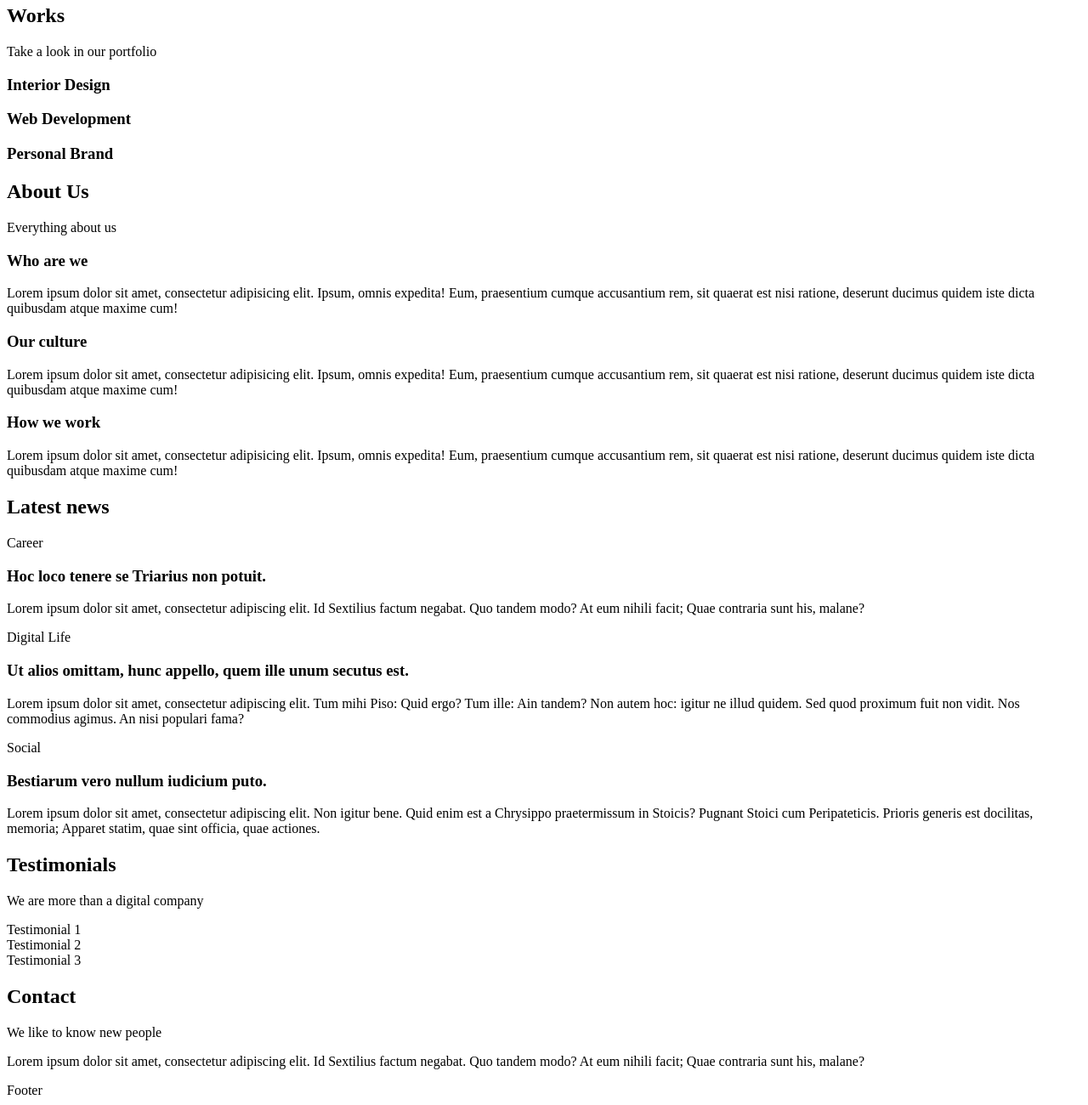
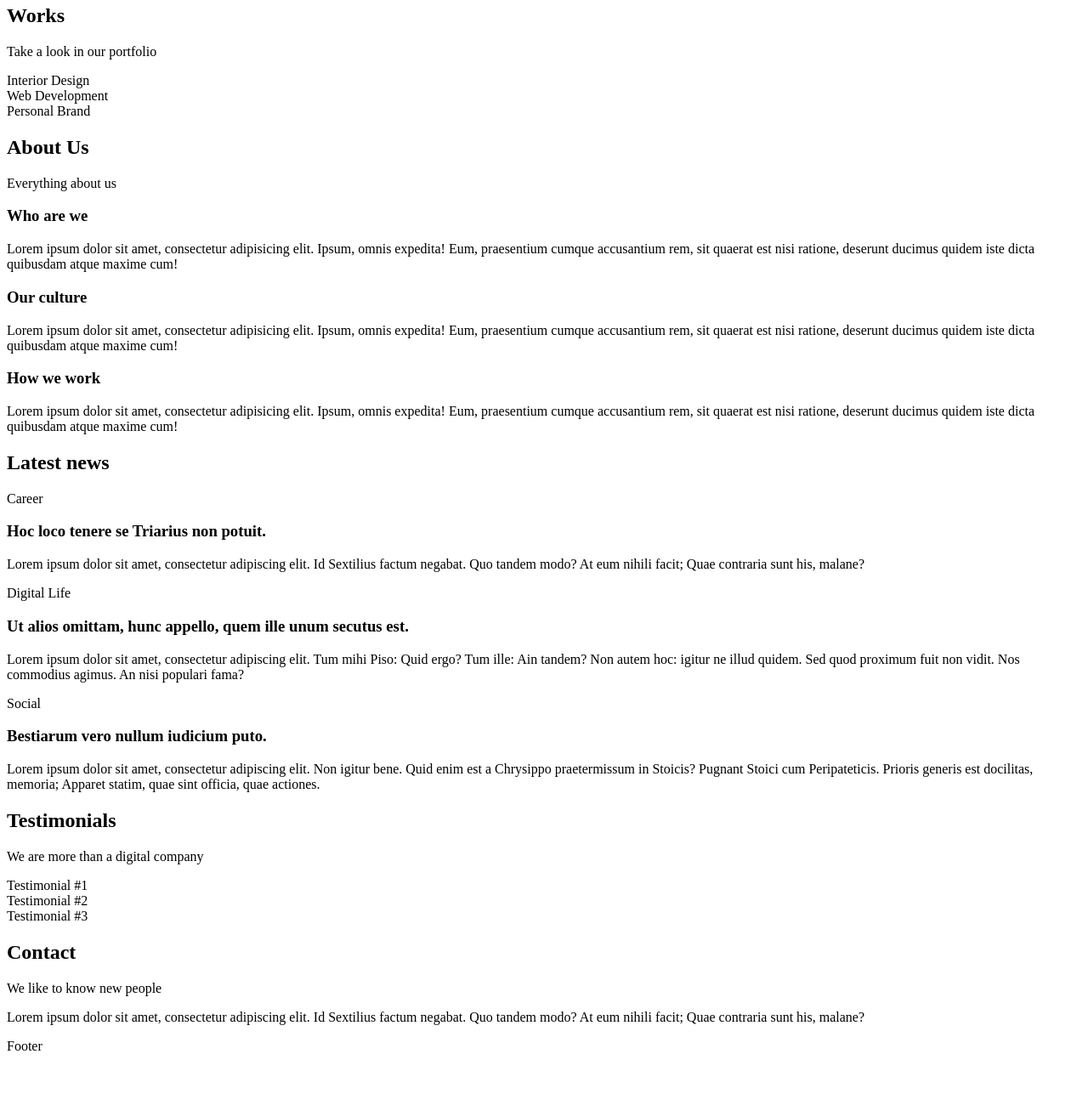
Before and after one commit to santiagobedoa/holbertonschool-web_front_end, a plain HTML site: page 0x00-html_advanced/15-index.html in a window 1280 px wide. Shown: the part 477-1777 px from the top of the page at 85% size. After the commit the page ends 1725 px from the top, so only its background shows below. Drawn offline with Linux system fonts and the light colour scheme.

Commit message:
Mon Nov 28 16:19:35 -05 2022

```diff
--- a/0x00-html_advanced/15-index.html
+++ b/0x00-html_advanced/15-index.html
@@ -2,26 +2,29 @@
 <html lang="en" dir="ltr">
     <head>
       <meta charset="utf-8">
-        <meta name="viewport" content="width=device-width, initial-scale=1.0, viewport-fit=cover">
+      <meta name="viewport">
       <title>Homepage - Techium</title>
+      <meta content="width=device-width, initial-scale=1.0, viewport-fit=cover">
       <meta name="description" content="Techium is a digital agency">
       <link rel="icon" type="image/x-icon" href="./favicon.ico">
       <link rel="icon" type="image/png" href="./favicon.png">
     </head>
     <body>
+      <header>
         <div>
-            <header>
           <span>Techium</span>
           <nav></nav>
+        </div>
       </header>
-        </div>
       <main>
         <h1>Homepage</h1>
+        <section>
           <div>
-                <section>
             <h2>We help you build your brand!</h2>
+          </div>
         </section>
         <section>
+          <div>
             <h2>Services</h2>
             <p>We work with you</p>
             <h3>Design & Concept</h3>
@@ -30,21 +33,19 @@
             <h3>UX Design</h3>
             <h3>Web Development</h3>
             <h3>Social Media</h3>
+          </div>
         </section>
         <section>
+          <div>
             <h2>Works</h2>
             <p>Take a look in our portfolio</p>
-                    <article>
-                        <h3>Interior Design</h3>
-                    </article>
-                    <article>
-                        <h3>Web Development</h3>
-                    </article>
-                    <article>
-                        <h3>Personal Brand</h3>
-                    </article>
+            <article>Interior Design</article>
+            <article>Web Development</article>
+            <article>Personal Brand</article>
+          </div>
         </section>
         <section>
+          <div>
             <h2>About Us</h2>
             <p>Everything about us</p>
             <h3>Who are we</h3>
@@ -53,8 +54,11 @@
             <p>Lorem ipsum dolor sit amet, consectetur adipisicing elit. Ipsum, omnis expedita! Eum, praesentium cumque accusantium rem, sit quaerat est nisi ratione, deserunt ducimus quidem iste dicta quibusdam atque maxime cum!</p>
             <h3>How we work</h3>
             <p>Lorem ipsum dolor sit amet, consectetur adipisicing elit. Ipsum, omnis expedita! Eum, praesentium cumque accusantium rem, sit quaerat est nisi ratione, deserunt ducimus quidem iste dicta quibusdam atque maxime cum!</p>
+          </div>
         </section>
+
         <section>
+          <div>
             <h2>Latest news</h2>
             <article>
               <p>Career</p>
@@ -71,23 +75,29 @@
               <h3>Bestiarum vero nullum iudicium puto.</h3>
               <p>Lorem ipsum dolor sit amet, consectetur adipiscing elit. Non igitur bene. Quid enim est a Chrysippo praetermissum in Stoicis? Pugnant Stoici cum Peripateticis. Prioris generis est docilitas, memoria; Apparet statim, quae sint officia, quae actiones.</p>
             </article>
+          </div>
         </section>
         <section>
+          <div>
             <h2>Testimonials</h2>
             <p>We are more than a digital company</p>
-                    <article>Testimonial 1</article>
-                    <article>Testimonial 2</article>
-                    <article>Testimonial 3</article>
+            <article>Testimonial #1</article>
+            <article>Testimonial #2</article>
+            <article>Testimonial #3</article>
+          </div>
         </section>
         <section>
+          <div>
             <h2>Contact</h2>
             <p>We like to know new people</p>
             <p>Lorem ipsum dolor sit amet, consectetur adipiscing elit. Id Sextilius factum negabat. Quo tandem modo? At eum nihili facit; Quae contraria sunt his, malane?</p>
+          </div>
         </section>
+      </main>
+      <footer>
+        <div>
+          Footer
         </div>
-        </main>
-        <div>
-            <footer>Footer</footer>
-        </div>
+      </footer>
     </body>
 </html>
```
Lines whose indentation alone changed are shown as unchanged.
